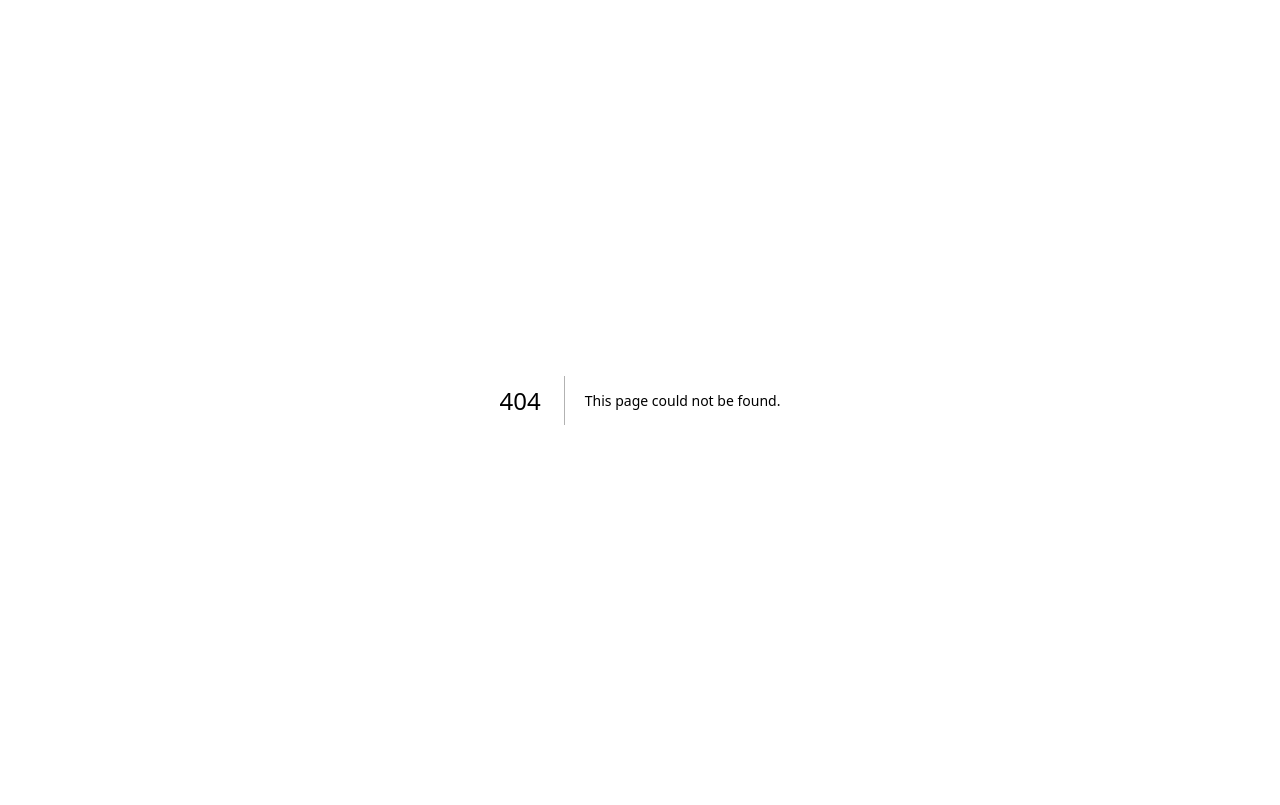
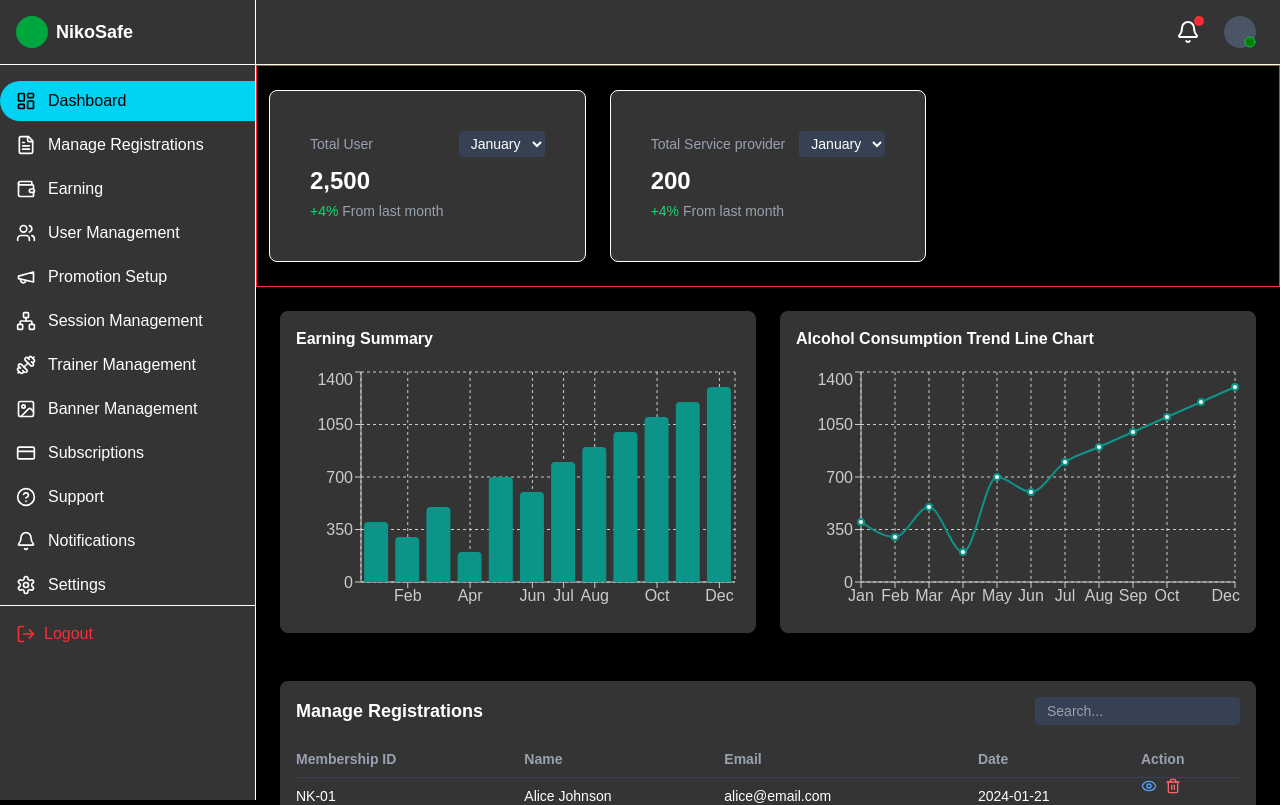
Before and after one commit to alzinan1234/dreckks-dashboard, a Next.js app: page /Dashboard in a window 1280 px wide. Before the commit this address had no page. Shown: the top 805 px of the page. Built offline with nearby package versions, Linux system fonts and the light colour scheme.

Commit message:
first commit

```diff
--- /dev/null
+++ b/src/app/Dashboard/page.jsx
@@ -0,0 +1,31 @@
+"use client";
+
+import Sidebar from "@/components/Sidebar";
+import Topbar from "@/components/Topbar";
+import StatCard from "@/components/StatCard";
+import ChartCard from "@/components/ChartCard";
+import RegistrationTable from "@/components/RegistrationTable";
+
+export default function DashboardPage() {
+  return (
+    <div className="flex bg-black text-white min-h-screen">
+      <Sidebar />
+      <div className="flex-1 flex flex-col">
+        <Topbar />
+        <div className="py-[24px] p-6 px-[12px] grid grid-cols-1 gap-6 lg:grid-cols-2 xl:grid-cols-3 border border-red-500 w-full">
+          <StatCard title="Total User" value="2,500" change="+4%" period="From last month" />
+          <StatCard title="Total Service provider" value="200" change="+4%" period="From last month" />
+        </div>
+
+        <div className="p-6 grid grid-cols-1 xl:grid-cols-2 gap-6">
+          <ChartCard title="Earning Summary" />
+          <ChartCard title="Alcohol Consumption Trend Line Chart" />
+        </div>
+
+        <div className="p-6">
+          <RegistrationTable />
+        </div>
+      </div>
+    </div>
+  );
+}
--- /dev/null
+++ b/src/components/ChartCard.jsx
@@ -0,0 +1,45 @@
+import { BarChart, Bar, XAxis, YAxis, CartesianGrid, Tooltip, ResponsiveContainer, LineChart, Line } from 'recharts';
+
+const data = [
+  { name: 'Jan', value: 400 },
+  { name: 'Feb', value: 300 },
+  { name: 'Mar', value: 500 },
+  { name: 'Apr', value: 200 },
+  { name: 'May', value: 700 },
+    { name: 'Jun', value: 600 },
+    { name: 'Jul', value: 800 },
+    { name: 'Aug', value: 900 },
+    { name: 'Sep', value: 1000 },
+    { name: 'Oct', value: 1100 },
+    { name: 'Nov', value: 1200 },
+    { name: 'Dec', value: 1300 }
+];
+
+export default function ChartCard({ title }) {
+  const isLineChart = title.toLowerCase().includes("line");
+
+  return (
+    <div className="bg-[#343434] p-4 rounded-lg shadow-lg">
+      <h3 className="text-white text-md font-semibold mb-4">{title}</h3>
+      <ResponsiveContainer width="100%" height={250}>
+        {isLineChart ? (
+          <LineChart data={data}>
+            <CartesianGrid strokeDasharray="3 3" />
+            <XAxis dataKey="name" stroke="#ccc" />
+            <YAxis stroke="#ccc" />
+            <Tooltip />
+            <Line type="monotone" dataKey="value" stroke="#0d9488" strokeWidth={2} />
+          </LineChart>
+        ) : (
+          <BarChart data={data}>
+            <CartesianGrid strokeDasharray="3 3" />
+            <XAxis dataKey="name" stroke="#ccc" />
+            <YAxis stroke="#ccc" />
+            <Tooltip />
+            <Bar dataKey="value" fill="#0d9488" radius={[4, 4, 0, 0]} />
+          </BarChart>
+        )}
+      </ResponsiveContainer>
+    </div>
+  );
+}
--- /dev/null
+++ b/src/components/RegistrationTable.jsx
@@ -0,0 +1,50 @@
+import { Eye, Trash2 } from "lucide-react";
+
+const dummyRows = [
+  { id: "NK-01", name: "Alice Johnson", email: "alice@email.com", date: "2024-01-21" },
+  { id: "NK-02", name: "Bob Smith", email: "bob@email.com", date: "2024-02-11" },
+    { id: "NK-03", name: "Charlie Brown", email: "zinan@gmail.com", date: "2024-03-05" },
+  { id: "NK-04", name: "Diana Prince", email: "fuad@gmai.com", date: "2024-04-15" },
+];
+
+export default function RegistrationTable() {
+  return (
+    <div className="bg-[#343434] p-4 rounded-lg shadow-lg">
+      <div className="flex justify-between items-center mb-4">
+        <h2 className="text-lg font-semibold text-white">Manage Registrations</h2>
+        <input
+          type="text"
+          placeholder="Search..."
+          className="px-3 py-1 rounded bg-gray-700 text-white text-sm"
+        />
+      </div>
+      <div className="overflow-x-auto">
+        <table className="w-full text-left text-sm">
+          <thead>
+            <tr className="text-gray-400 border-b border-gray-700">
+              <th className="py-2">Membership ID</th>
+              <th>Name</th>
+              <th>Email</th>
+              <th>Date</th>
+              <th>Action</th>
+            </tr>
+          </thead>
+          <tbody>
+            {dummyRows.map((row, i) => (
+              <tr key={i} className="border-b border-gray-700 text-white">
+                <td className="py-2">{row.id}</td>
+                <td>{row.name}</td>
+                <td>{row.email}</td>
+                <td>{row.date}</td>
+                <td className="flex gap-2">
+                  <Eye className="w-4 h-4 cursor-pointer text-blue-400" />
+                  <Trash2 className="w-4 h-4 cursor-pointer text-red-400" />
+                </td>
+              </tr>
+            ))}
+          </tbody>
+        </table>
+      </div>
+    </div>
+  );
+}
--- /dev/null
+++ b/src/components/Sidebar.jsx
@@ -0,0 +1,68 @@
+'use client';
+import Link from 'next/link';
+import { usePathname } from 'next/navigation';
+import {
+  LayoutDashboard, FileText, Wallet, Users, Megaphone, Network,
+  Dumbbell, Image, CreditCard, HelpCircle, Bell, Settings, LogOut
+} from 'lucide-react';
+
+const navItems = [
+  { name: 'Dashboard', href: '/Dashboard', icon: LayoutDashboard },
+  { name: 'Manage Registrations', href: '/manage-registrations', icon: FileText },
+  { name: 'Earning', href: '/earning', icon: Wallet },
+  { name: 'User Management', href: '/user-management', icon: Users },
+  { name: 'Promotion Setup', href: '/promotion-setup', icon: Megaphone },
+  { name: 'Session Management', href: '/session-management', icon: Network },
+  { name: 'Trainer Management', href: '/trainer-management', icon: Dumbbell },
+  { name: 'Banner Management', href: '/banner-management', icon: Image },
+  { name: 'Subscriptions', href: '/subscriptions', icon: CreditCard },
+  { name: 'Support', href: '/support', icon: HelpCircle },
+  { name: 'Notifications', href: '/notifications', icon: Bell },
+  { name: 'Settings', href: '/settings', icon: Settings },
+];
+
+const Sidebar = () => {
+  const pathname = usePathname();
+
+  return (
+    <aside className="w-64 h-screen bg-[#343434] text-white flex flex-col justify-between border-r border-white">
+      <div>
+        <div className="p-4 flex items-center space-x-2 border-b border-white">
+          <div className="w-8 h-8 bg-green-600 rounded-full" />
+          <h1 className="text-lg font-semibold">NikoSafe</h1>
+        </div>
+
+        <nav className="mt-4 space-y-1">
+          {navItems.map(({ name, href, icon: Icon }) => {
+            const isActive = pathname.startsWith(href);
+            return (
+              <Link
+                key={name}
+                href={href}
+                className={`flex items-center px-4 py-2 rounded-l-full transition ${
+                  isActive
+                    ? 'bg-cyan-400 text-black font-medium'
+                    : 'hover:bg-zinc-800'
+                }`}
+              >
+                <Icon className="w-5 h-5 mr-3" />
+                <span>{name}</span>
+              </Link>
+            );
+          })}
+        </nav>
+
+
+      <div className="p-4 border-t border-white">
+        <button className="flex items-center text-red-500 hover:text-red-600">
+          <LogOut className="w-5 h-5 mr-2" />
+          Logout
+        </button>
+      </div>
+      </div>
+
+    </aside>
+  );
+};
+
+export default Sidebar;
--- /dev/null
+++ b/src/components/StatCard.jsx
@@ -0,0 +1,15 @@
+export default function StatCard({ title, value, change, period }) {
+  return (
+    <div className="bg-[#343434] p-10 rounded-lg shadow-lg  rounded-[12px] w-[575px] border borders-red-5
+    00 w-full">
+      <div className="flex justify-between items-center mb-2">
+        <h3 className="text-sm text-gray-400">{title}</h3>
+        <select className="bg-gray-700 text-white text-sm rounded px-2 py-1">
+          <option>January</option>
+        </select>
+      </div>
+      <h2 className="text-2xl font-bold">{value}</h2>
+      <p className="text-sm text-green-400 mt-1">{change} <span className="text-gray-400">{period}</span></p>
+    </div>
+  );
+}
--- /dev/null
+++ b/src/components/Topbar.jsx
@@ -0,0 +1,17 @@
+import { Bell, Circle } from "lucide-react";
+
+export default function Topbar() {
+  return (
+    <header className="flex items-center justify-end bg-[#343434] px-6 py-4 border-b border-white">
+      <div className="flex items-center gap-6">
+        <div className="relative cursor-pointer">
+          <Bell className="text-white" />
+          <span className="absolute -top-1 -right-1 w-2.5 h-2.5 bg-red-500 rounded-full"></span>
+        </div>
+        <div className="relative w-8 h-8 rounded-full bg-gray-600">
+          <Circle className="absolute bottom-0 right-0 text-green-500 w-3 h-3" fill="green" />
+        </div>
+      </div>
+    </header>
+  );
+}
```
Also changed, not shown: package.json (+9 -3 lines), 1 other file (tests, documents, lock files or other folders).
